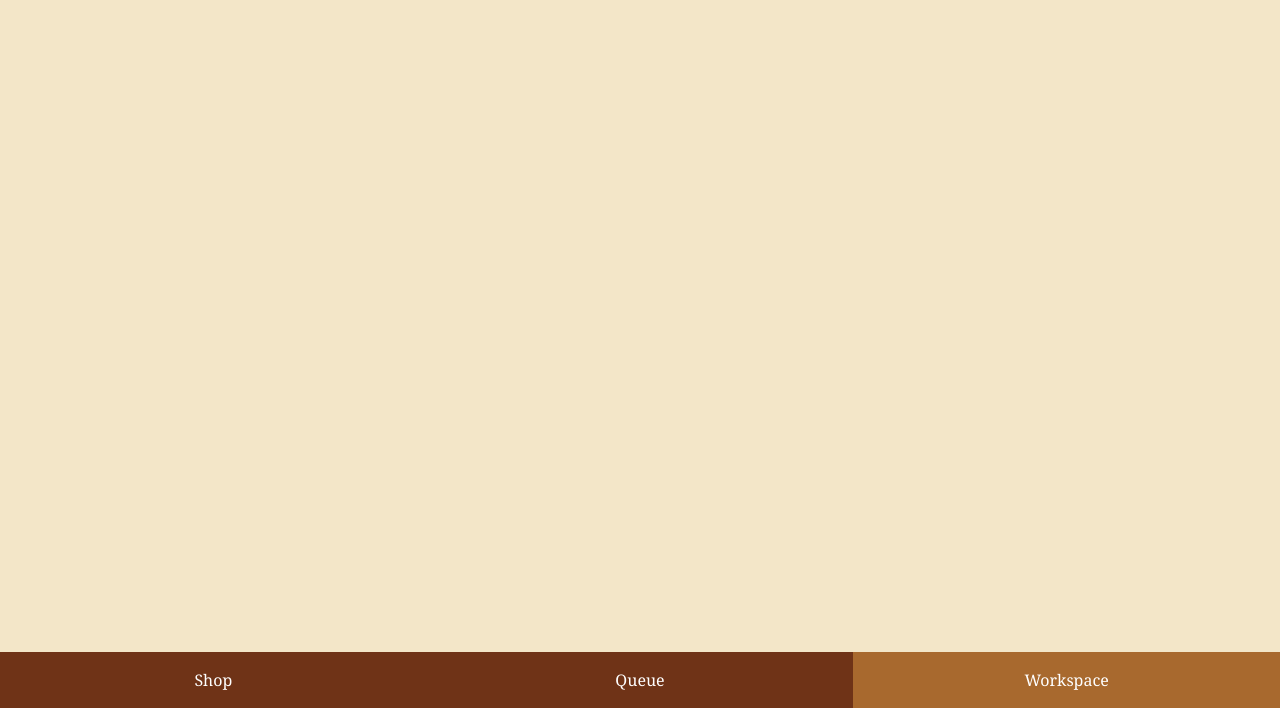
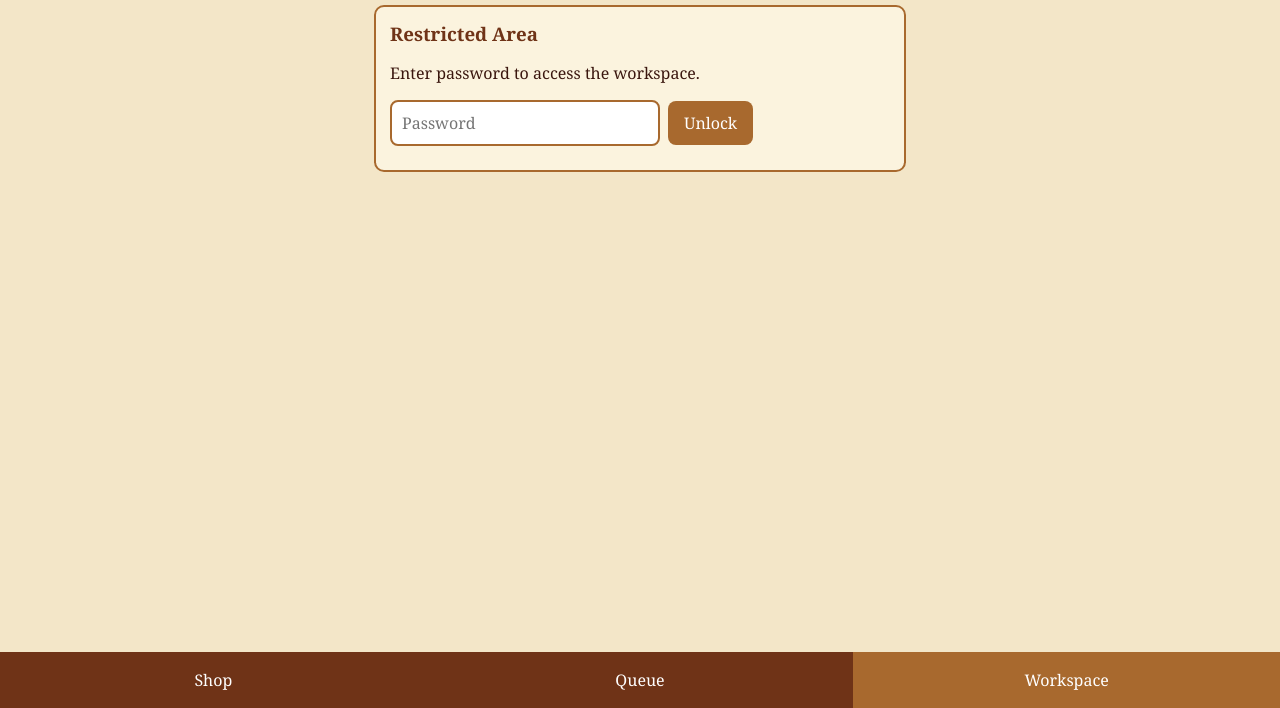
Before and after one commit to MaazHawa/KU-HSD-2026, a plain HTML site: page index.html in a window 1280 px wide. Both pictures are taken after a click on the button "Workspace". Shown: the part 92-800 px from the top of the page. Drawn offline with Linux system fonts and the light colour scheme.

Commit message:
added new tab-password locked
password gunter123

```diff
--- a/assets/js/ui.js
+++ b/assets/js/ui.js
@@ -57,15 +57,48 @@ function renderQueueTab() {
   document.getElementById("view-queue").innerHTML = queueHtml;
 }
 
+renderQueueTab();
+
+function renderWorkspaceTab() {
+  const workspaceHtml = `
+    <!-- Login Screen -->
+    <div class="card" id="workspace-login">
+      <h3>Restricted Area</h3>
+      <p>Enter password to access the workspace.</p>
+      <div class="row">
+        <input type="password" id="workspace-password" placeholder="Password" autocomplete="off">
+        <button id="workspace-unlock-btn">Unlock</button>
+      </div>
+      <div id="workspace-error" class="low-text" style="margin-top: 10px;"></div>
+    </div>
+
+    <!-- Workspace -->
+    <div id="workspace-content" style="display: none;">
+      <h2>Workspace</h2>
+      <div class="card">
+        <h3>Access Granted</h3>
+        <p>we need to work on this lol</p>
+      </div>
+    </div>
+  `;
+
+  document.getElementById("view-workspace").innerHTML = workspaceHtml;
+}
+
+renderWorkspaceTab();
+
 document.body.addEventListener("click", e => {
   if (e.target.id === "queue-btn") {
     const orderId = document.getElementById("queue-input").value.trim();
     const resultDiv = document.getElementById("queue-result");
+
     if (!orderId) {
       resultDiv.textContent = "Please enter an Order ID.";
       return;
     }
+
     const position = getOrderPosition(orderId);
+
     if (position === null) {
       resultDiv.textContent = "Order isn't found or already finished.";
     } else {
@@ -73,16 +106,31 @@ document.body.addEventListener("click", e => {
     }
   }
 
+  if (e.target.id === "workspace-unlock-btn") {
+    const passInput = document.getElementById("workspace-password");
+    const errorDiv = document.getElementById("workspace-error");
+
+    if (passInput.value === "gunter123") {
+      document.getElementById("workspace-login").style.display = "none";
+      document.getElementById("workspace-content").style.display = "block";
+      passInput.value = "";
+    } else {
+      errorDiv.textContent = "Incorrect password.";
+    }
+  }
+
   if (e.target.tagName === "BUTTON" && e.target.closest("nav")) {
     document.querySelectorAll("nav button").forEach(b => b.classList.remove("active"));
     document.querySelectorAll(".view").forEach(v => v.classList.remove("active"));
+
     e.target.classList.add("active");
+
     if (e.target.id === "nav-queue") {
       document.getElementById("view-queue").classList.add("active");
     } else if (e.target.id === "nav-shop") {
       document.getElementById("view-shop").classList.add("active");
+    } else if (e.target.id === "nav-workspace") {
+      document.getElementById("view-workspace").classList.add("active");
     }
   }
 });
-
-renderQueueTab();
--- a/index.html
+++ b/index.html
@@ -19,6 +19,8 @@
     </section>
 
     <section id="view-queue" class="view"></section>
+
+    <section id="view-workspace" class="view"></section>
   </main>
 
   <nav>
```
Also changed, not shown: assets/css/styles.css (line endings or trailing spaces).
